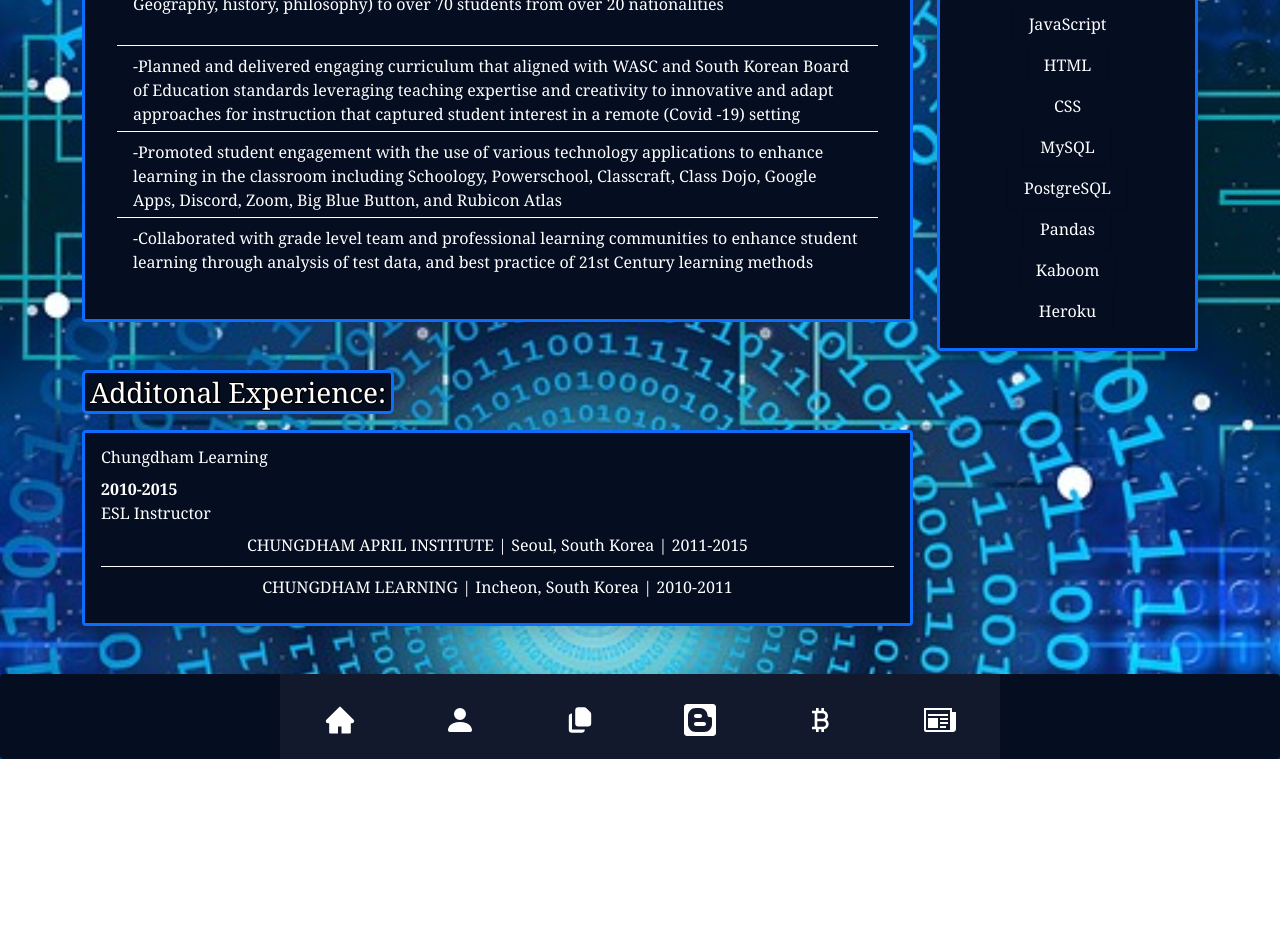
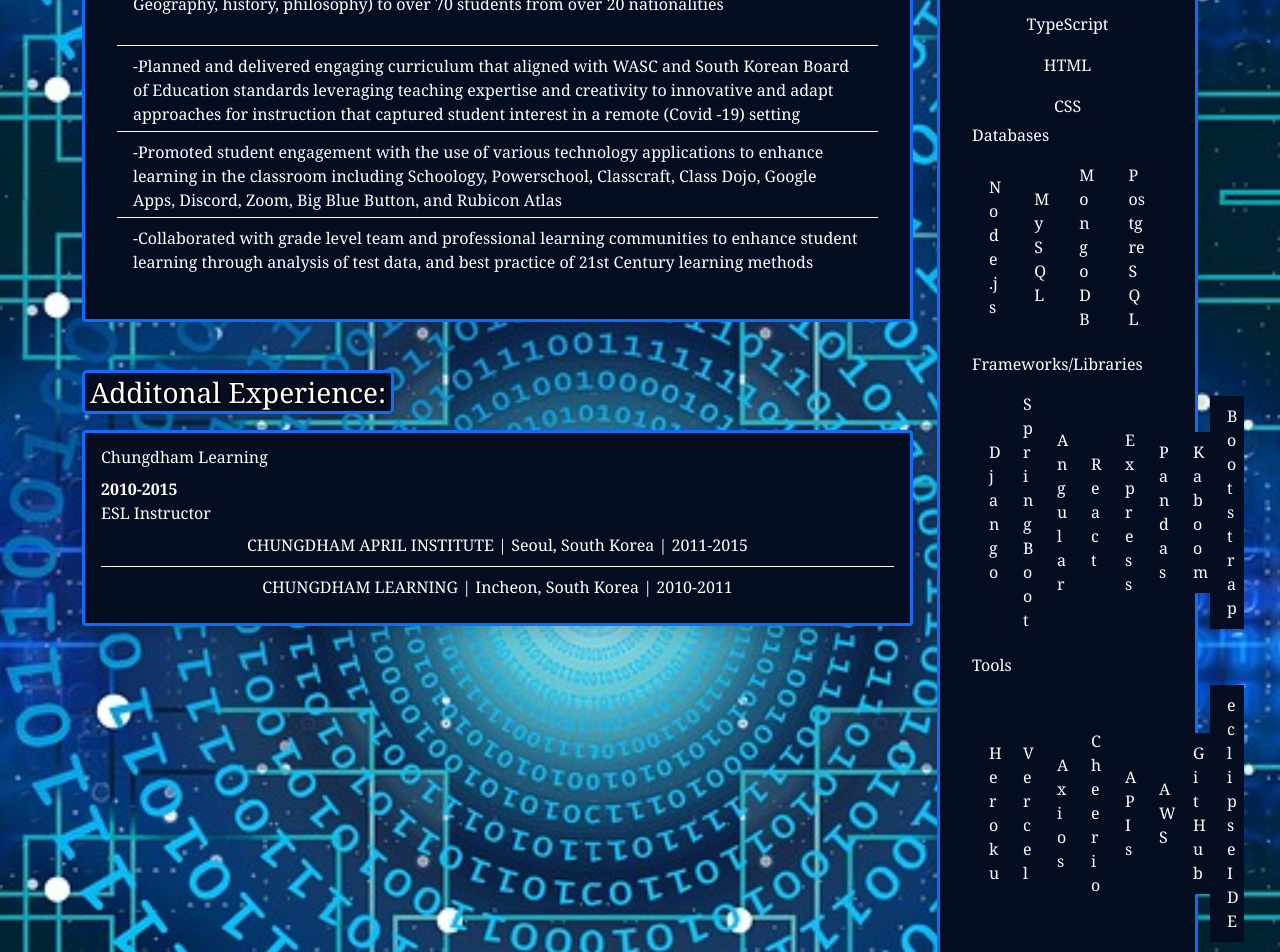
Before and after one commit to JpBongiovanni/JB_Portfolio, a React (Create React App) app: page / in a window 1280 px wide. Shown: the part 1400-2352 px from the top of the page. Before the commit the page ends 2159 px from the top, so only its background shows below. Built offline with nearby package versions, Linux system fonts and the light colour scheme.

Commit message:
update profile

```diff
--- a/src/components/Homepage/Homepage.js
+++ b/src/components/Homepage/Homepage.js
@@ -120,19 +120,43 @@ const Homepage = () => {
                 <div className="card shadow mb-5 bg-white rounded border border-primary border-3">
                     <div className="card-body">
                         <div className="mx-3">
-                            <h4>Technologies Used</h4>
+                            <h4>Languages</h4>
                             <ul className="list-group">
                                 <li className="expLi list-group-item">Python</li>
-                                <li className="expLi list-group-item">Django</li>
-                                <li className="expLi list-group-item">React</li>
+                                <li className="expLi list-group-item">Java</li>
                                 <li className="expLi list-group-item">JavaScript</li>
+                                <li className="expLi list-group-item">TypeScript</li>
                                 <li className="expLi list-group-item">HTML</li>
                                 <li className="expLi list-group-item">CSS</li>
+                            </ul>
+                            <h4>Databases</h4>
+                            <ul>
+                                <li className="expLi list-group-item">Node.js</li>
                                 <li className="expLi list-group-item">MySQL</li>
+                                <li className="expLi list-group-item">MongoDB</li>
                                 <li className="expLi list-group-item">PostgreSQL</li>
-                                <li className="expLi list-group-item">Pandas</li>
-                                <li className="expLi list-group-item">Kaboom</li>
-                                <li className="expLi list-group-item">Heroku</li>
+                            </ul>
+                            <h4>Frameworks/Libraries</h4>
+                            <ul>
+                                <li className='expLi list-group-item'>Django</li>
+                                <li className='expLi list-group-item'>Spring Boot</li>
+                                <li className='expLi list-group-item'>Angular</li>
+                                <li className='expLi list-group-item'>React</li>
+                                <li className='expLi list-group-item'>Express</li>
+                                <li className='expLi list-group-item'>Pandas</li>
+                                <li className='expLi list-group-item'>Kaboom</li>
+                                <li className='expLi list-group-item'>Bootstrap</li>
+                            </ul>
+                            <h4>Tools</h4>
+                            <ul>
+                                <li className='expLi list-group-item'>Heroku</li>
+                                <li className='expLi list-group-item'>Vercel</li>
+                                <li className='expLi list-group-item'>Axios</li>
+                                <li className='expLi list-group-item'>Cheerio</li>
+                                <li className='expLi list-group-item'>APIs</li>
+                                <li className='expLi list-group-item'>AWS</li>
+                                <li className='expLi list-group-item'>GitHub</li>
+                                <li className='expLi list-group-item'>eclipseIDE</li>
                             </ul>
                         </div>
                     </div>
```
